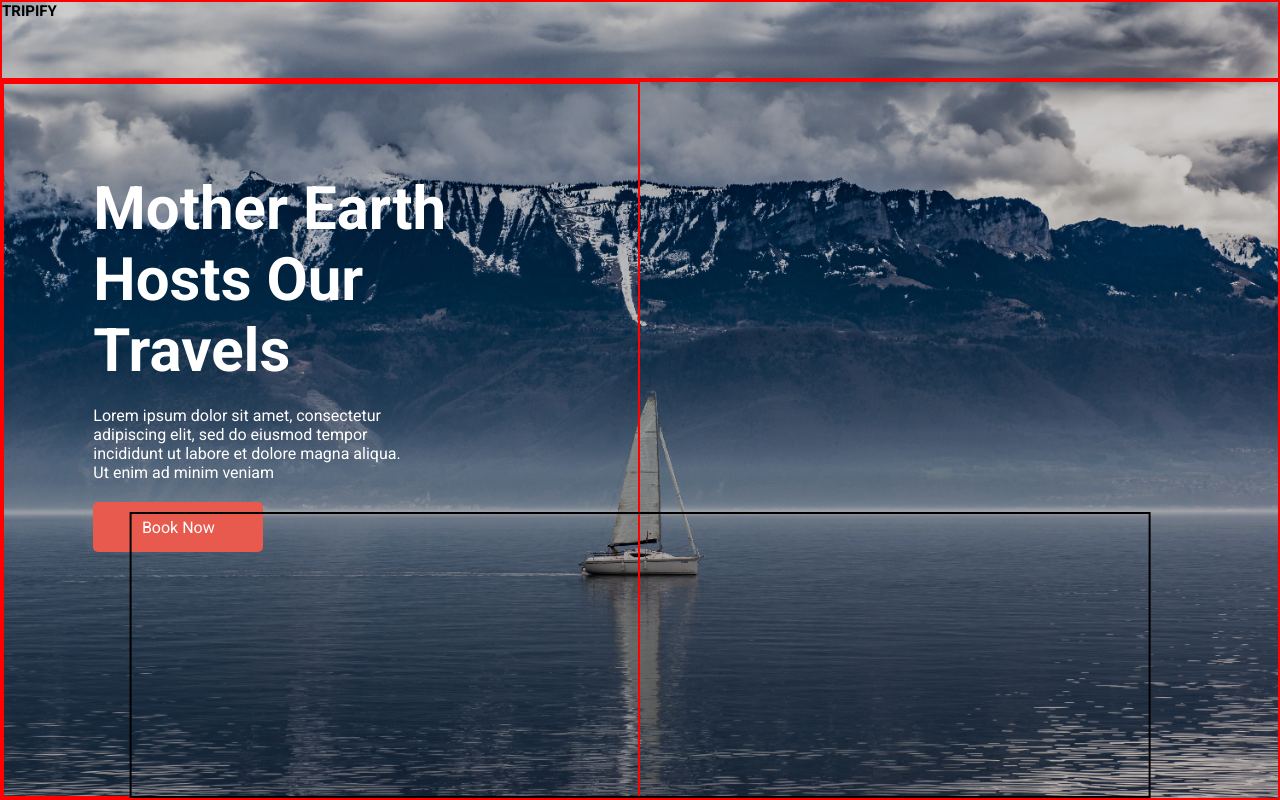
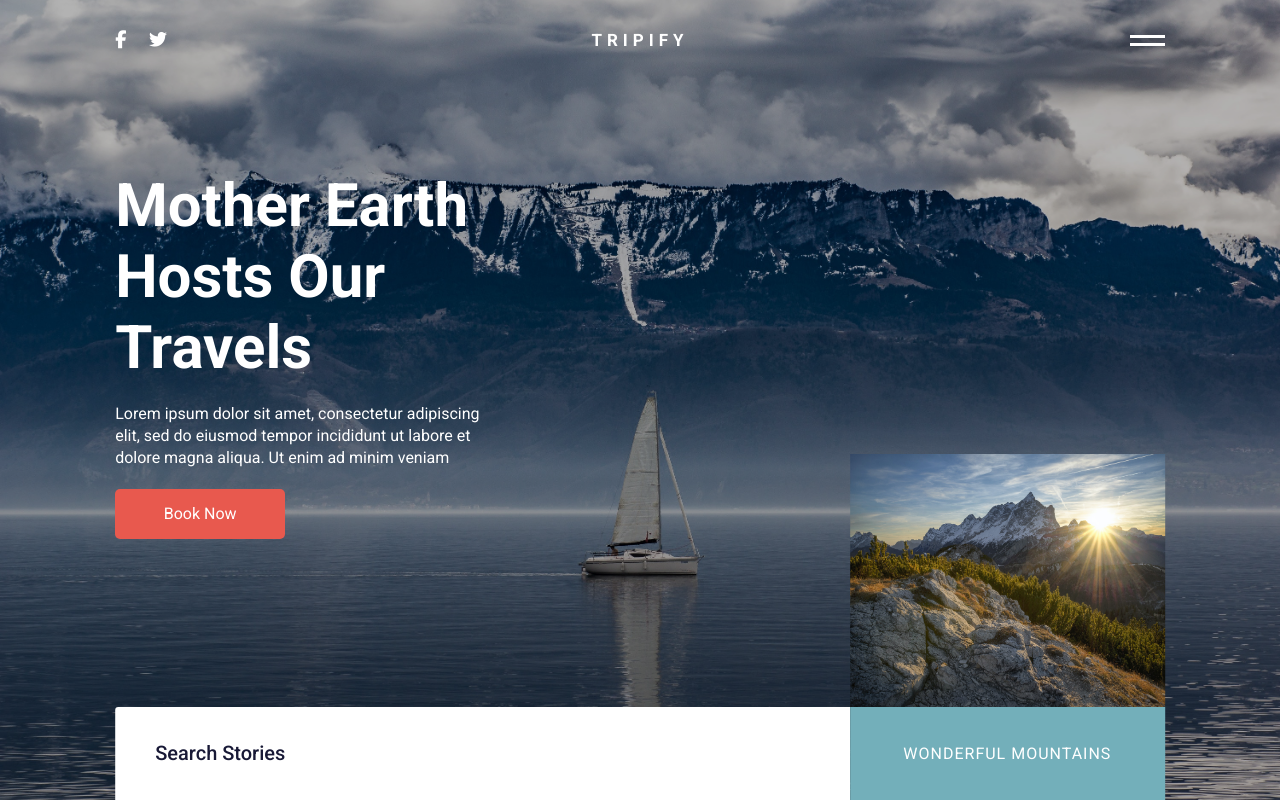
Before and after one commit to TarunKoli/Tripify, a plain HTML site: page index.html in a window 1280 px wide. Drawn offline with Linux system fonts and the light colour scheme.

Commit message:
completed hero section

```diff
--- a/Styles/styles.css
+++ b/Styles/styles.css
@@ -27,26 +27,56 @@ main .layer{
     left: 0;
     height: 100%;
     width: 100%;
-    background-color: rgba(0,0,0,0.2);
+    background-color: rgba(0,0,0,0.3);
     z-index: 0;
 }
 
 nav{
     flex-basis: 10%;
-    border: 2px solid red;
     z-index: 10;
+    display: flex;
+    align-items: center;
+    justify-content: space-between;
+    padding: 0 9%;
+    position: relative;
 }
+nav .icons i{
+    color: white;
+    margin-right: 2rem;
+    font-size: 1.8rem;
+    cursor: pointer;
+}
+nav .hero_title{
+    position: absolute;
+    top: 50%;
+    left: 50%;
+    transform: translate(-50%,-50%);
+    color: white;
+    font-size: 1.7rem;
+    text-transform: uppercase;
+    letter-spacing: 0.5rem;
+}
+nav .hamburger{
+    cursor: pointer;
+}
+nav .hamburger div{
+    width: 3.5rem;
+    height: 0.3rem;
+    margin: 0.5rem 0;
+    background-color: white;
+}
+
 section{
     flex-basis: 90%;
-    border: 2px solid red;
     display: flex;
+    align-items: flex-start;
     z-index: 10;
     position: relative;
 }
 section .intro{
     flex-basis: 50%;
-    border: 2px solid red;
-    padding: 7% 0 0 7%;
+    padding: 7% 0 0 9%;
+    z-index: 10;
 }
 
 .intro h1{
@@ -56,8 +86,9 @@ section .intro{
 .intro p{
     color: white;
     font-size: 1.6rem;
-    width: 60%;
+    width: 70%;
     font-weight: 400;
+    line-height: 2.2rem;
     margin: 2rem 0;
 }
 .intro button{
@@ -75,7 +106,62 @@ section .intro{
     bottom: 0;
     left: 50%;
     transform: translateX(-50%);
-    border: 2px solid black;
-    height: 40%;
-    width: 80%;
+    height: 48%;
+    width: 82%;
+    display: flex;
+    flex-direction: column;
+    justify-content: flex-end;
+    z-index: 5;
 }
+.image{
+    flex-basis: 73%;
+    display: flex;
+    justify-content: flex-end;
+}
+.image .image_wrapper{
+    flex-basis: 30%;
+}
+.image_wrapper img{
+    height: 100%;
+    width: 100%;
+}
+.carousel{
+    flex-basis: 27%;
+    width: 100%;
+    display: flex;
+}
+.search_box{
+    flex-basis: 70%;
+    display: flex;
+    align-items: flex-end;
+}
+.search_box input{
+    width: 100%;
+    height: 100%;
+    padding: 0 4rem ;
+    border: none;
+    font-size: 2rem;
+    font-weight: 500;
+    color: #181936;
+    border-radius: 0.3rem 0 0 0;
+}
+.search_box input:focus{
+    outline: none;
+}
+.search_box input::placeholder{
+    font-size: 2rem;
+    color: #181936;
+}
+
+.carousel .slider{
+    flex-basis: 30%;
+    width: 100%;
+    display: flex;
+    align-items: center;
+    justify-content: center;
+    background: #73AFBA;
+    color: white;
+    font-size: 1.6rem;
+    text-transform: uppercase;
+    letter-spacing: 1px;
+}
--- a/index.html
+++ b/index.html
@@ -7,15 +7,22 @@
   <title>Tripify</title>
   <link rel="stylesheet" href="./Styles/global.css">
   <link rel="stylesheet" href="./Styles/styles.css">
+  <script src="https://kit.fontawesome.com/e7a0c04ff2.js" crossorigin="anonymous"></script>
 </head>
 <body>
 
   <main>
     <div class="layer"></div>
     <nav>
-      <div class="icons"></div>
-      <h2>TRIPIFY</h2>
-      <div class="hamburger"></div>
+      <div class="icons">
+        <i class="fa fa-brands fa-facebook-f"></i>
+        <i class="fa fa-brands fa-twitter"></i>
+      </div>
+      <h2 class="hero_title">TRIPIFY</h2>
+      <div class="hamburger">
+        <div></div>
+        <div></div>
+      </div>
     </nav>
     <section>
       <div class="intro">
@@ -23,7 +30,21 @@
         <p>Lorem ipsum dolor sit amet, consectetur adipiscing elit, sed do eiusmod tempor incididunt ut labore et dolore magna aliqua. Ut enim ad minim veniam</p>
         <button>Book Now</button>
       </div>
-      <div class="hero_bottom"></div>
+      <div class="hero_bottom">
+        <div class="image">
+          <div class="image_wrapper">
+            <img src="./Assets/pexels-sagui-andrea-618833.jpg" alt="">
+          </div>
+        </div>
+        <div class="carousel">
+          <div class="search_box">
+            <input type="text" name="search" placeholder="Search Stories" />
+          </div>
+          <div class="slider">
+            <p>Wonderful Mountains</p>
+          </div>
+        </div>
+      </div>
     </section>
   </main>
 
```
Also changed, not shown: Assets/pexels-sagui-andrea-618833.jpg (added).
